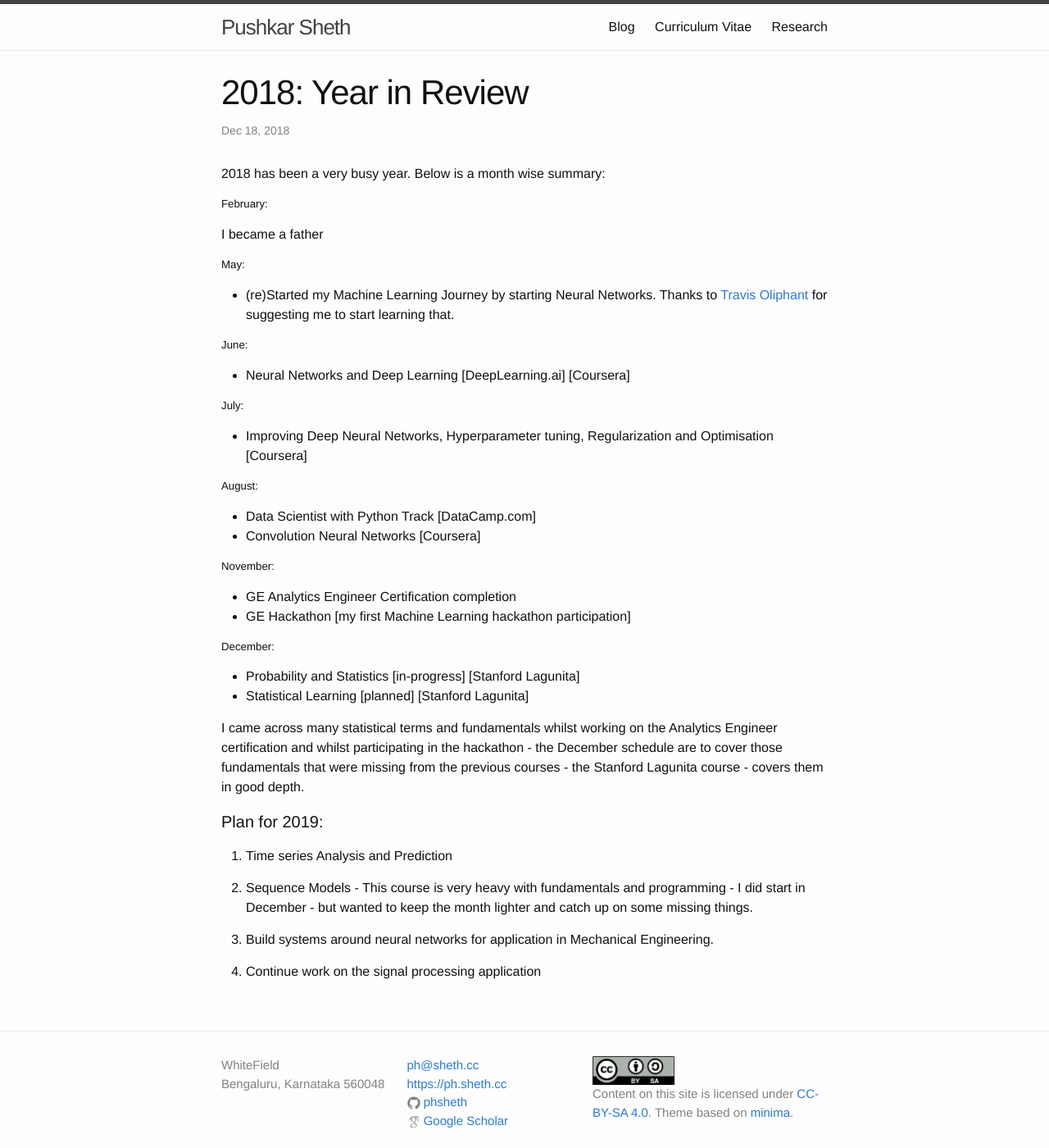
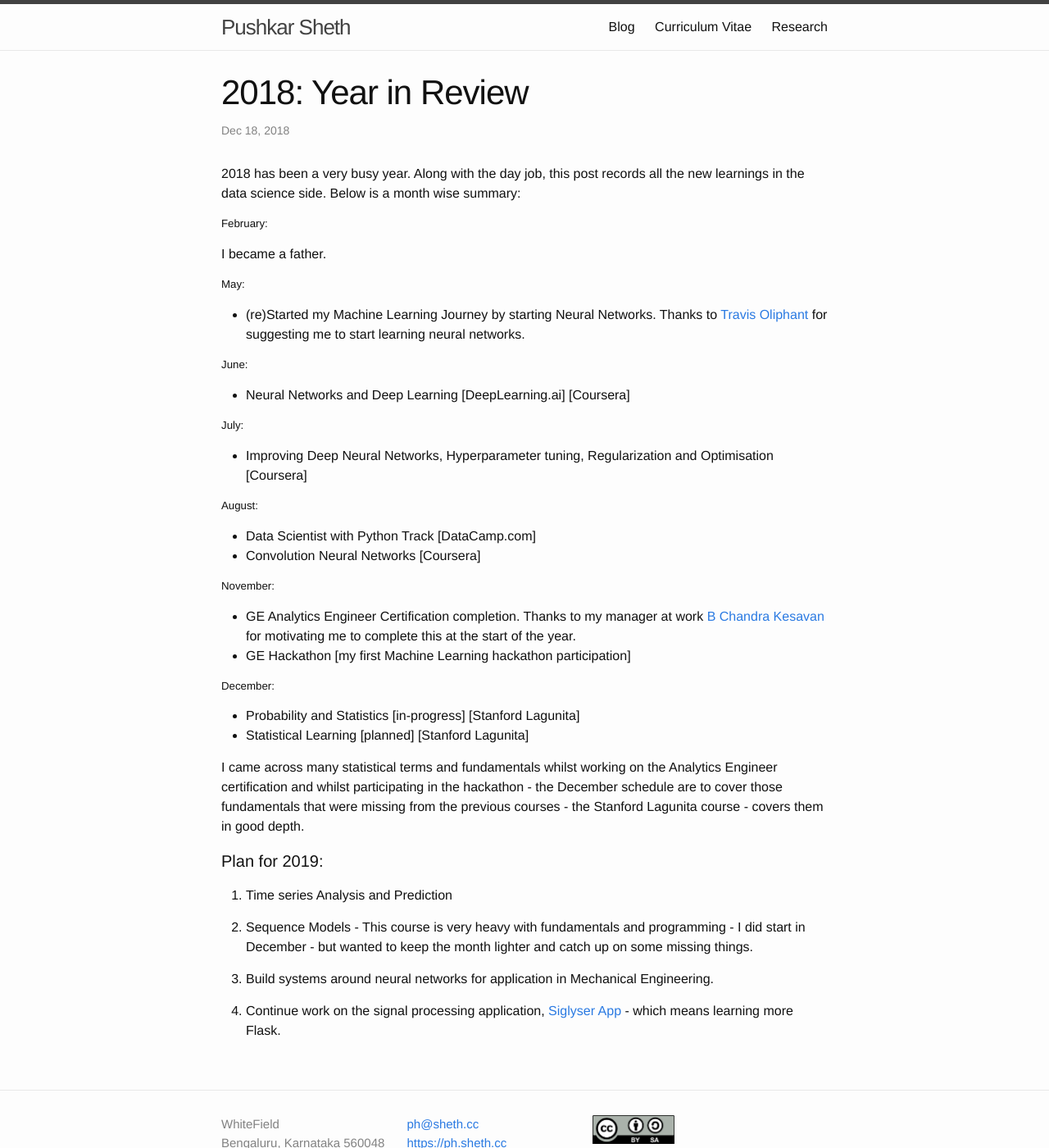
Before and after one commit to phsheth/phsheth.github.io, a Jekyll site: the page built from _posts/2018-12-18-2018_Year_in_Review.markdown, in a window 1280 px wide and 1400 px high. Shown: the whole window at 82% size. Built offline with Jekyll 4.4.1, drawn with Linux system fonts in a browser that asks for light colours.

Commit message:
third draft!

```diff
--- a/_posts/2018-12-18-2018_Year_in_Review.markdown
+++ b/_posts/2018-12-18-2018_Year_in_Review.markdown
@@ -5,13 +5,13 @@
 categories: year review
 ---
 
-2018 has been a very busy year. Below is a month wise summary:
+2018 has been a very busy year. Along with the day job, this post records all the new learnings in the data science side. Below is a month wise summary:
 
 ##### February:
-I became a father
+I became a father.
 
 ##### May:
-- (re)Started my Machine Learning Journey by starting Neural Networks. Thanks to [Travis Oliphant](https://www.linkedin.com/in/teoliphant/) for suggesting me to start learning that.
+- (re)Started my Machine Learning Journey by starting Neural Networks. Thanks to [Travis Oliphant](https://www.linkedin.com/in/teoliphant/) for suggesting me to start learning neural networks.
 
 ##### June:
 - Neural Networks and Deep Learning [DeepLearning.ai] [Coursera]
@@ -24,7 +24,7 @@
 - Convolution Neural Networks [Coursera]
 
 ##### November:
-- GE Analytics Engineer Certification completion
+- GE Analytics Engineer Certification completion. Thanks to my manager at work [B Chandra Kesavan](https://www.linkedin.com/in/chandrakesavan-b-76973b16/) for motivating me to complete this at the start of the year.
 - GE Hackathon [my first Machine Learning hackathon participation]
 
 ##### December:
@@ -32,6 +32,7 @@
 - Statistical Learning [planned] [Stanford Lagunita]
 
 I came across many statistical terms and fundamentals whilst working on the Analytics Engineer certification and whilst participating in the hackathon - the December schedule are to cover those fundamentals that were missing from the previous courses - the Stanford Lagunita course - covers them in good depth.
+
 
 
 
@@ -43,4 +44,4 @@
 
 3. Build systems around neural networks for application in Mechanical Engineering.
 
-4. Continue work on the signal processing application
+4. Continue work on the signal processing application, [Siglyser](https://siglyser.github.io/) [App](http://siglyser.herokuapp.com) - which means learning more Flask.
```
